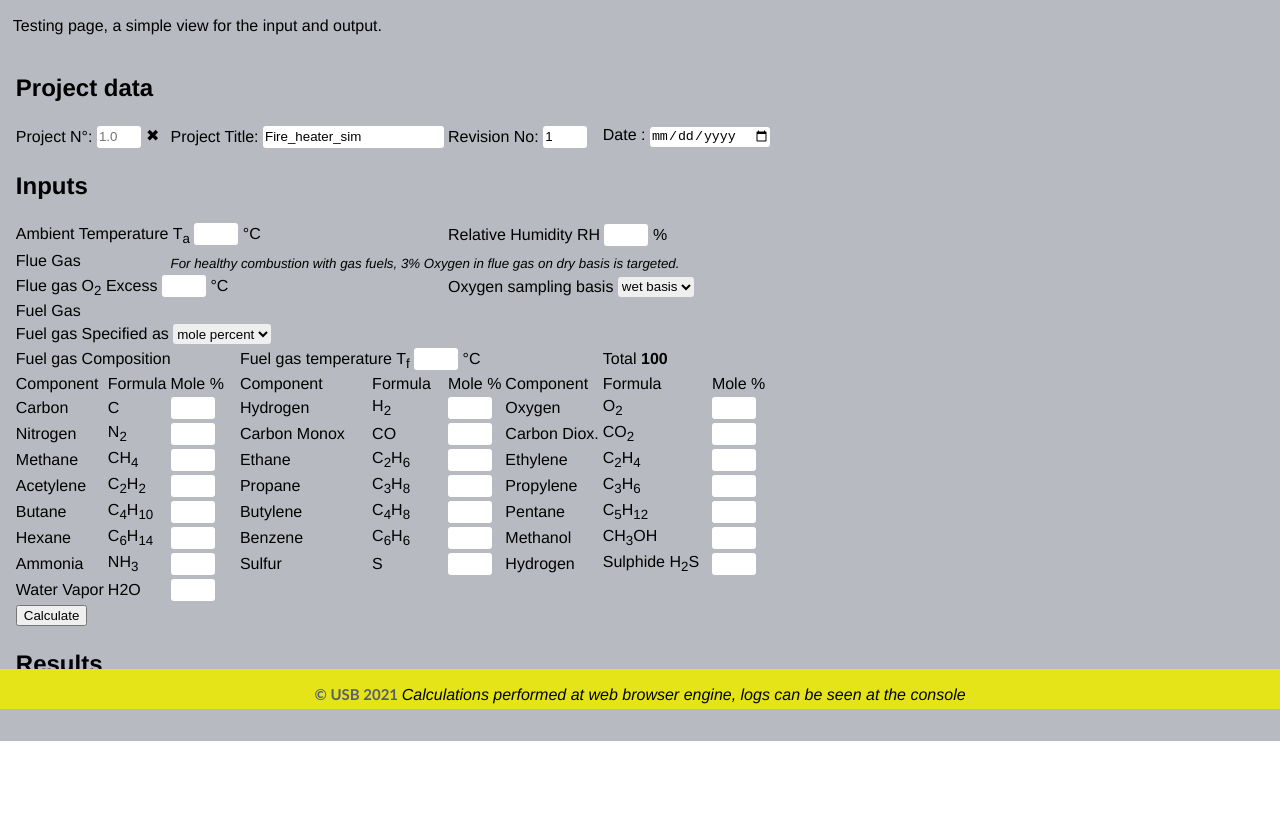
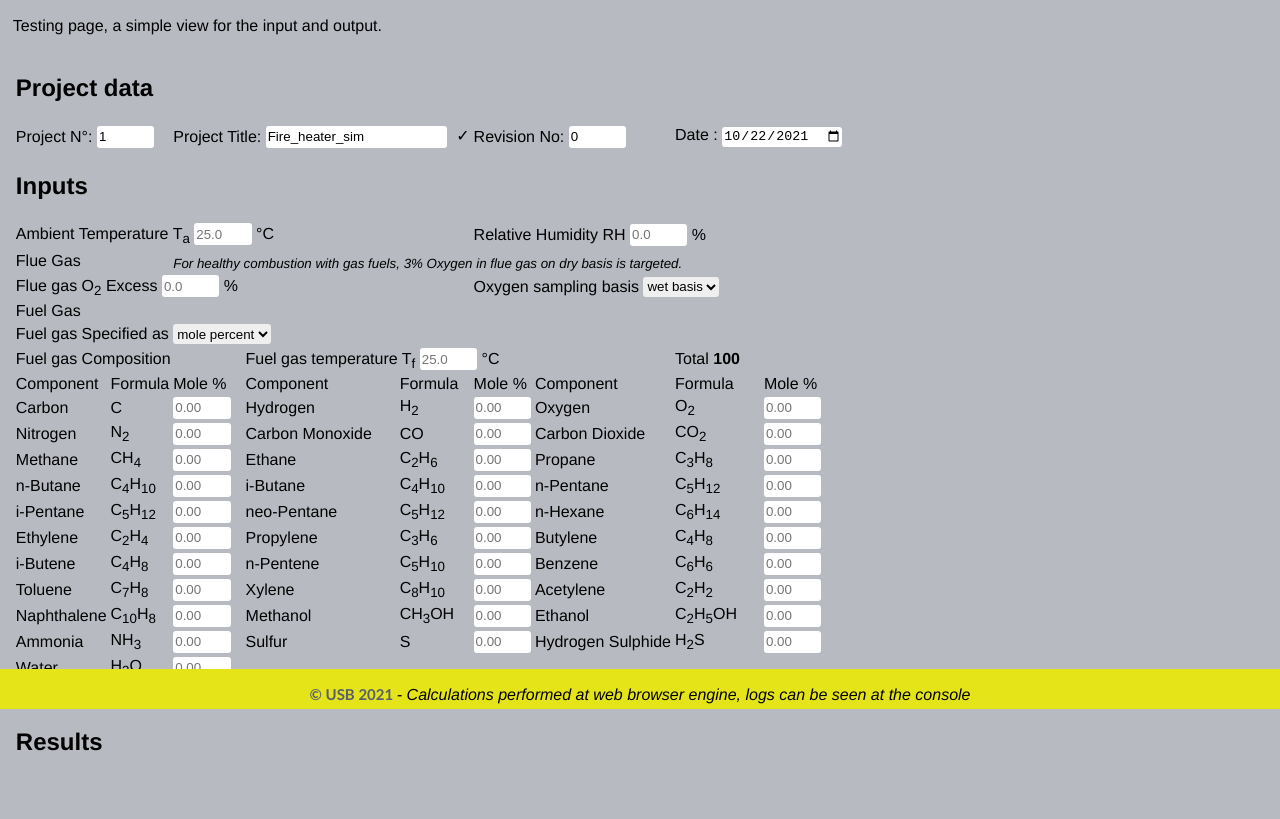
Before and after one commit to Estebmaister/fh-simulator, a plain HTML site: page index.html in a window 1280 px wide. Shown: the part 91-910 px from the top of the page. Before the commit the page ends 832 px from the top, so only its background shows below. Drawn offline with Linux system fonts and the light colour scheme.

Commit message:
Start of data acquisition

```diff
--- a/css/style.css
+++ b/css/style.css
@@ -140,7 +140,7 @@ input, select {
 }
 
 input[type="number"] {
-  width: 3em;
+  width: 4em;
 }
 
 input:invalid+span:after {
--- a/index.html
+++ b/index.html
@@ -28,6 +28,7 @@
 
 	<link href="https://maxcdn.bootstrapcdn.com/font-awesome/4.7.0/css/font-awesome.min.css" rel="stylesheet" />
 	<link rel="stylesheet" href="./css/style.css" />
+  <script src="js/script.js" defer></script>
 </head>
 <body>
   <header id="header">
@@ -36,39 +37,46 @@
     <nav id="navbar">
       <ul id="nav-list">
         <li class="nav-sec">
-          <a class="nav-link" href="#welcome-section">About</a>
+          <a class="nav-link" href="#data-sect">Data</a>
         </li>
         <li class="nav-sec">
-          <a class="nav-link" href="#projects">Projects</a>
+          <a class="nav-link" href="/result">Result</a>
         </li>
         <li class="nav-sec">
-          <a class="nav-link" href="#social-section">Social</a>
+          <a class="nav-link" href="https://github.com/estebmaister/" target="_blank">Projects</a>
         </li>
       </ul>
     </nav>
   </header>
   <main>
-    <section id="welcome-sect">
+    <section id="data-sect">
       <h1>Fire heater simulator</h1>
       <p>Testing page, a simple view for the input and output.</p>
     </section>
-    <form id="fuel-form" method="GET" action="">
+    <form id="data-form" method="GET" action="/result.html">
     <table>
       <tbody>
         <tr class="section_title">
           <td colspan="9"><h2>Project data</h2></td>
         </tr>
         <tr>
-          <td colspan="2">Project N°: <input type="number" min="0" placeholder="1.0" required><span class="validity"></span></td>
-          <td colspan="3">Project Title: <input value="Fire_heater_sim"></td>
-          <td colspan="2">Revision No: <input type="number" min="0" max="5" value="1"></td>
-          <td colspan="2">Date : <input type="date"></td>
+          <td colspan="2">
+            Project N°: <input name="project_n" type="number" min="0" value="1">
+          </td>
+          <td colspan="3">Project Title: <input name="project_title" value="Fire_heater_sim" required>
+            <span class="validity"></span>
+          </td>
+          <td colspan="2">Revision No: <input name="revision_n" type="number" min="0" max="5" value="0"></td>
+          <td colspan="2">Date : <input id="date" name="date" type="date"></td>
+          <script>
+            document.getElementById("date").value = new Date().toISOString().substring(0, 10);
+          </script>
         </tr>
 
         <tr class="section_title"> <td colspan="9"><h2>Inputs</h2></td> </tr>
         <tr>
-          <td colspan="5">Ambient Temperature T<sub>a</sub> <input type="number" ></span> °C</span></td>
-          <td colspan="4">Relative Humidity RH <input type="number"> %</td>
+          <td colspan="5">Ambient Temperature T<sub>a</sub> <input name="t_amb" type="number" placeholder="25.0"></span> °C</span></td>
+          <td colspan="4">Relative Humidity RH <input name="humidity" type="number" placeholder="0.0"> %</td>
         </tr>
 
         <tr>
@@ -76,13 +84,13 @@
           <td colspan="7"><i><sub>For healthy combustion with gas fuels, 3% Oxygen in flue gas on dry basis is targeted.</sub></i></td>
         </tr>
         <tr>
-          <td colspan="5">Flue gas O<sub>2</sub> Excess <input type="number"> °C</td>
-          <td colspan="4">Oxygen sampling basis <select><option value="wet">wet basis</option> <option value="dry">dry basis</option></select></td>
+          <td colspan="5">Flue gas O<sub>2</sub> Excess <input name="o2_excess" type="number" min="0" max="30" placeholder="0.0"> %</td>
+          <td colspan="4">Oxygen sampling basis <select name="o2_basis"><option value="wet">wet basis</option> <option value="dry">dry basis</option></select></td>
         </tr>
         <tr> <td colspan="9">Fuel Gas</td> </tr>
 
         <tr>
-          <td colspan="9">Fuel gas Specified as <select >
+          <td colspan="9">Fuel gas Specified as <select name="fuel_percent">
           <option value="mole_percent">mole percent</option>
           <!-- <option value="mass_percent">mass percent</option> -->
           </select></td>
@@ -90,49 +98,64 @@
 
         <tr>
           <td colspan="3">Fuel gas Composition</td>
-          <td colspan="4">Fuel gas temperature T<sub>f</sub> <input type="number"> °C
+          <td colspan="4">Fuel gas temperature T<sub>f</sub> <input name="t_fuel" placeholder="25.0" type="number"> °C
           <td colspan="2">Total <span style="font-weight: bold;"> 100 </span>
         <tr>
-          <td>Component   </td><td>Formula                      </td><td>Mole %</td>
-          <td>Component   </td><td>Formula                      </td><td>Mole %</td>
-          <td>Component   </td><td>Formula                      </td><td>Mole %</td>
+          <td>Component   </td><td>Formula                    </td><td>Mole %</td>
+          <td>Component   </td><td>Formula                    </td><td>Mole %</td>
+          <td>Component   </td><td>Formula                    </td><td>Mole %</td>
         </tr>
-          <td>Carbon      </td><td>C                            </td><td><input type="number" class="inp"></td> </td>
-          <td>Hydrogen    </td><td>H<sub>2</sub>                </td><td><input type="number" class="inp"></td> </td>
-          <td>Oxygen      </td><td>O<sub>2</sub>                </td><td><input type="number" class="inp"></td> </td>
+          <td>Carbon      </td><td>C                          </td><td><input name="C"      id="C"      placeholder="0.00" type="number" class="inp"></td> </td>
+          <td>Hydrogen    </td><td>H<sub>2</sub>              </td><td><input name="H2"     id="H2"     placeholder="0.00" type="number" class="inp"></td> </td>
+          <td>Oxygen      </td><td>O<sub>2</sub>              </td><td><input name="O2"     id="O2"     placeholder="0.00" type="number" class="inp"></td> </td>
         </tr>
         <tr>
-          <td>Nitrogen    </td><td>N<sub>2</sub>                </td><td><input type="number" class="inp"></td> </td>
-          <td>Carbon Monox</td><td>CO                           </td><td><input type="number" class="inp"></td> </td>
-          <td>Carbon Diox.</td><td>CO<sub>2</sub>               </td><td><input type="number" class="inp"></td> </td>
+          <td>Nitrogen    </td><td>N<sub>2</sub>              </td><td><input name="N2"     id="N2"     placeholder="0.00" type="number" class="inp"></td> </td>
+          <td>Carbon Monoxide</td><td>CO                      </td><td><input name="CO"     id="CO"     placeholder="0.00" type="number" class="inp"></td> </td>
+          <td>Carbon Dioxide</td><td>CO<sub>2</sub>           </td><td><input name="CO2"    id="CO2"    placeholder="0.00" type="number" class="inp"></td> </td>
         </tr>
         <tr>
-          <td>Methane     </td><td>CH<sub>4</sub>               </td><td><input type="number" class="inp"></td> </td>
-          <td>Ethane      </td><td>C<sub>2</sub>H<sub>6</sub>   </td><td><input type="number" class="inp"></td> </td>
-          <td>Ethylene    </td><td>C<sub>2</sub>H<sub>4</sub>   </td><td><input type="number" class="inp"></td> </td>
+          <td>Methane     </td><td>CH<sub>4</sub>             </td><td><input name="CH4"    id="CH4"    placeholder="0.00" type="number" class="inp"></td> </td>
+          <td>Ethane      </td><td>C<sub>2</sub>H<sub>6</sub> </td><td><input name="C2H6"   id="C2H6"   placeholder="0.00" type="number" class="inp"></td> </td>
+          <td>Propane     </td><td>C<sub>3</sub>H<sub>8</sub> </td><td><input name="C3H8"   id="C3H8"   placeholder="0.00" type="number" class="inp"></td> </td>
         </tr>
         <tr>
-          <td>Acetylene   </td><td>C<sub>2</sub>H<sub>2</sub>   </td><td><input type="number" class="inp"></td> </td>
-          <td>Propane     </td><td>C<sub>3</sub>H<sub>8</sub>   </td><td><input type="number" class="inp"></td> </td>
-          <td>Propylene   </td><td>C<sub>3</sub>H<sub>6</sub>   </td><td><input type="number" class="inp"></td> </td>
+          <td>n-Butane    </td><td>C<sub>4</sub>H<sub>10</sub></td><td><input name="C4H10"  id="C4H10"  placeholder="0.00" type="number" class="inp"></td> </td>
+          <td>i-Butane    </td><td>C<sub>4</sub>H<sub>10</sub></td><td><input name="iC4H10" id="iC4H10" placeholder="0.00" type="number" class="inp"></td> </td>
+          <td>n-Pentane   </td><td>C<sub>5</sub>H<sub>12</sub></td><td><input name="C5H12"  id="C5H12"  placeholder="0.00" type="number" class="inp"></td> </td>
         </tr>
         <tr>
-          <td>Butane      </td><td>C<sub>4</sub>H<sub>10</sub> </td><td><input type="number" class="inp"></td> </td>
-          <td>Butylene    </td><td>C<sub>4</sub>H<sub>8</sub>  </td><td><input type="number" class="inp"></td> </td>
-          <td>Pentane     </td><td>C<sub>5</sub>H<sub>12</sub> </td><td><input type="number" class="inp"></td> </td>
+          <td>i-Pentane   </td><td>C<sub>5</sub>H<sub>12</sub></td><td><input name="iC5H12" id="iC5H12" placeholder="0.00" type="number" class="inp"></td> </td>
+          <td>neo-Pentane </td><td>C<sub>5</sub>H<sub>12</sub></td><td><input name="nC5H12" id="nC5H12" placeholder="0.00" type="number" class="inp"></td> </td>
+          <td>n-Hexane    </td><td>C<sub>6</sub>H<sub>14</sub></td><td><input name="C6H14"  id="C6H14"  placeholder="0.00" type="number" class="inp"></td> </td>
         </tr>
         <tr>
-          <td>Hexane      </td><td>C<sub>6</sub>H<sub>14</sub></td><td><input type="number" class="inp"></td> </td>
-          <td>Benzene     </td><td>C<sub>6</sub>H<sub>6</sub> </td><td><input type="number" class="inp"></td> </td>
-          <td>Methanol    </td><td>CH<sub>3</sub>OH           </td><td><input type="number" class="inp"></td> </td>
+          <td>Ethylene    </td><td>C<sub>2</sub>H<sub>4</sub> </td><td><input name="C2H4"   id="C2H4"   placeholder="0.00" type="number" class="inp"></td> </td>
+          <td>Propylene   </td><td>C<sub>3</sub>H<sub>6</sub> </td><td><input name="C3H6"   id="C3H6"   placeholder="0.00" type="number" class="inp"></td> </td>
+          <td>Butylene    </td><td>C<sub>4</sub>H<sub>8</sub> </td><td><input name="C4H8"   id="C4H8"   placeholder="0.00" type="number" class="inp"></td> </td>
         </tr>
         <tr>
-          <td>Ammonia     </td><td>NH<sub>3</sub>             </td><td><input type="number" class="inp"></td> </td>
-          <td>Sulfur      </td><td>S                          </td><td><input type="number" class="inp"></td> </td>
-          <td>Hydrogen    </td><td>Sulphide H<sub>2</sub>S    </td><td><input type="number" class="inp"></td> </td>
+          <td>i-Butene    </td><td>C<sub>4</sub>H<sub>8</sub> </td><td><input name="iC4H8"  id="iC4H8"  placeholder="0.00" type="number" class="inp"></td> </td>
+          <td>n-Pentene   </td><td>C<sub>5</sub>H<sub>10</sub></td><td><input name="C5H10"  id="C5H10"  placeholder="0.00" type="number" class="inp"></td> </td>
+          <td>Benzene     </td><td>C<sub>6</sub>H<sub>6</sub> </td><td><input name="C6H6"   id="C6H6"   placeholder="0.00" type="number" class="inp"></td> </td>
         </tr>
         <tr>
-          <td>Water Vapor </td><td>H2O                        </td><td><input type="number" class="inp"></td> </td>
+          <td>Toluene     </td><td>C<sub>7</sub>H<sub>8</sub> </td><td><input name="C7H8"   id="C7H8"   placeholder="0.00" type="number" class="inp"></td> </td>
+          <td>Xylene      </td><td>C<sub>8</sub>H<sub>10</sub></td><td><input name="C8H10"  id="C8H10"  placeholder="0.00" type="number" class="inp"></td> </td>
+          <td>Acetylene   </td><td>C<sub>2</sub>H<sub>2</sub> </td><td><input name="C2H2"   id="C2H2"   placeholder="0.00" type="number" class="inp"></td> </td>
+        </tr>
+        <tr>
+          <td>Naphthalene </td><td>C<sub>10</sub>H<sub>8</sub></td><td><input name="C10H8"  id="C10H8"  placeholder="0.00" type="number" class="inp"></td> </td>
+          <td>Methanol    </td><td>CH<sub>3</sub>OH           </td><td><input name="CH3OH"  id="CH3OH"  placeholder="0.00" type="number" class="inp"></td> </td>
+          <td>Ethanol    </td><td>C<sub>2</sub>H<sub>5</sub>OH</td><td><input name="C2H5OH" id="C2H5OH" placeholder="0.00" type="number" class="inp"></td> </td>
+        </tr>
+        <tr>
+          <td>Ammonia     </td><td>NH<sub>3</sub>             </td><td><input name="NH3"    id="NH3"    placeholder="0.00" type="number" class="inp"></td> </td>
+          <td>Sulfur      </td><td>S                          </td><td><input name="S"      id="S"      placeholder="0.00" type="number" class="inp"></td> </td>
+          <td>Hydrogen Sulphide</td><td>H<sub>2</sub>S        </td><td><input name="H2S"    id="H2S"    placeholder="0.00" type="number" class="inp"></td> </td>
+        </tr>
+        <tr>
+          <td>Water       </td><td>H<sub>2</sub>O             </td><td><input name="H2Ol"   id="H2Ol"   placeholder="0.00" type="number" class="inp"></td> </td>
         </tr>
 
         <tr><td colspan="9"><button>Calculate</button></td></tr>
@@ -174,12 +197,11 @@
   </main>
 	<footer>
 		<p>
-      <a class="credits" id="profile-link" href="https://github.com/estebmaister/" target="_blank">
+      <a class="credits" id="profile-link" href="http://www.usb.ve" target="_blank">
         © USB 2021
 			</a>
-      <i>Calculations performed at web browser engine, logs can be seen at the console</i>
+      <i> - Calculations performed at web browser engine, logs can be seen at the console</i>
 		</p>
 	</footer>
 </body>
-<script src="js/index.js"></script>
 </html>
```
Also changed, not shown: js/script.js (renamed from js/index.js).
